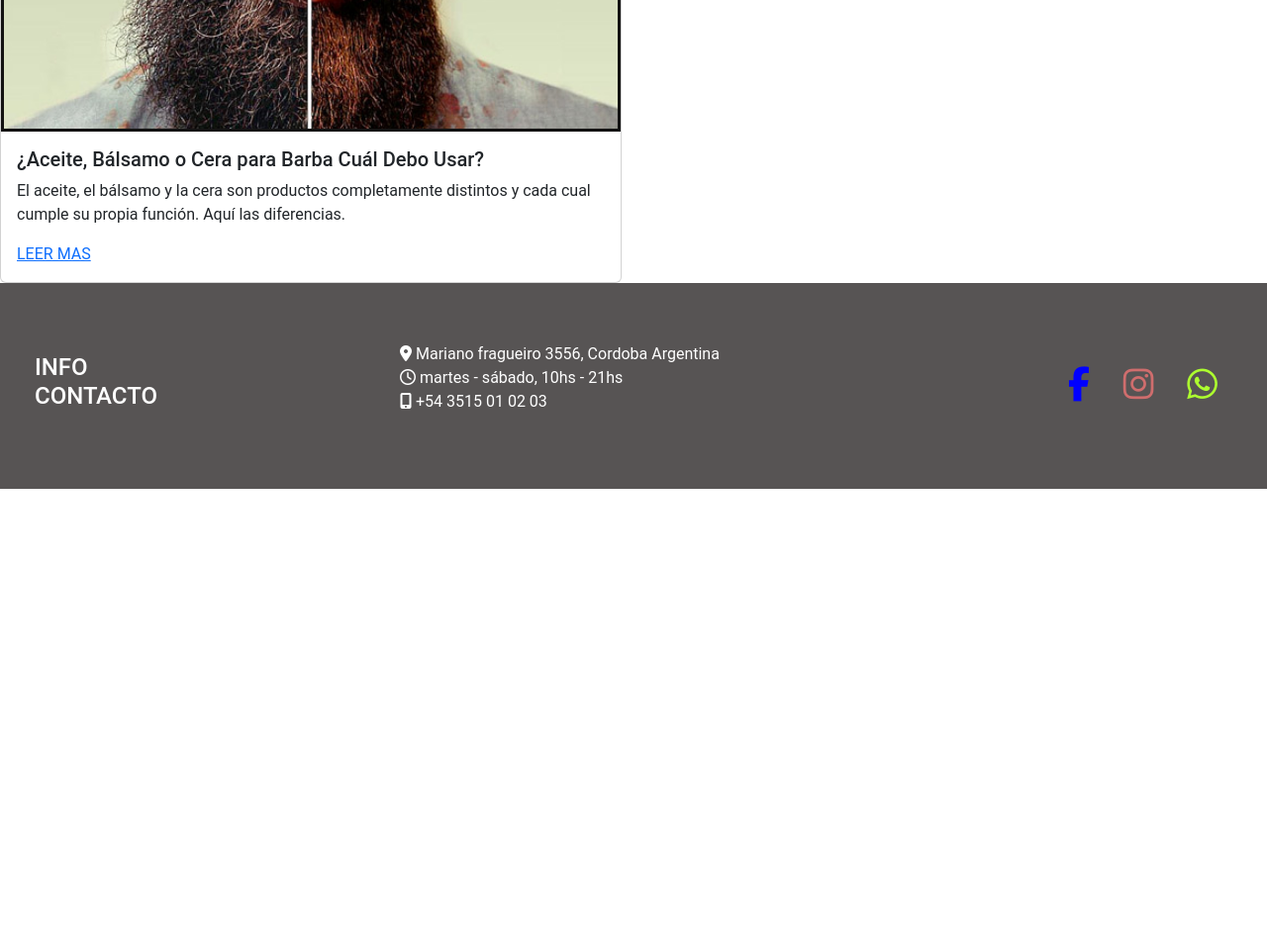
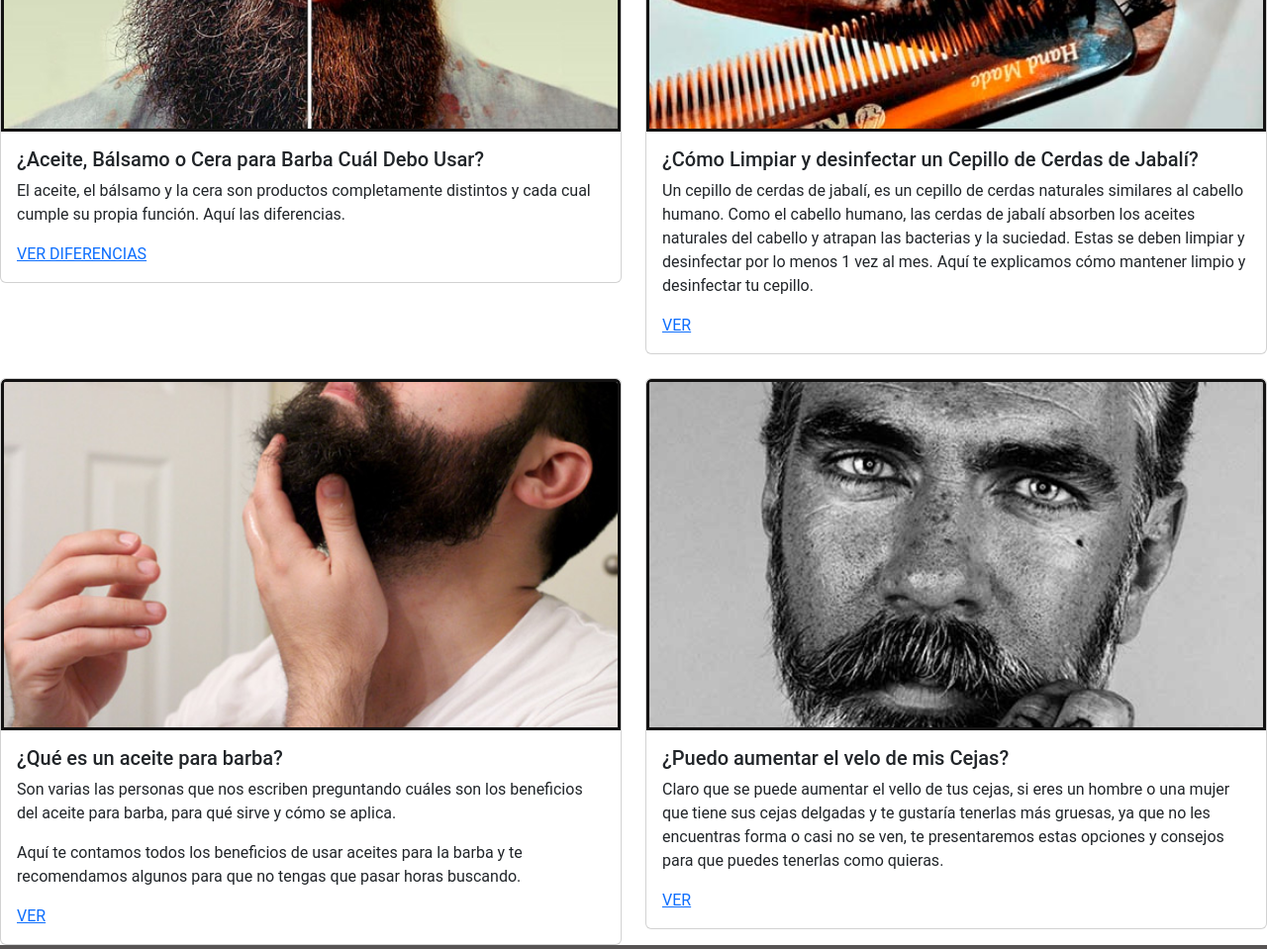
Before and after one commit to matibraca/trabajo-final, a plain HTML site: page paginas/blog.html in a window 1280 px wide. Shown: the part 420-1379 px from the top of the page at 99% size. Before the commit the page ends 914 px from the top, so only its background shows below. Drawn offline with nearby package versions, Linux system fonts and the light colour scheme.

Commit message:
completamos blog

```diff
--- a/paginas/blog.html
+++ b/paginas/blog.html
@@ -61,21 +61,47 @@
     <div class="row row-cols-1 row-cols-md-2 g-4">
       <div class="col">
         <div class="card">
-          <img src="../imagenes/b-aceite_balsamo_cera.jpg" class="card-img-top" alt="acceite-balsamo-cera">
+          <img src="../imagenes/b-aceite_balsamo_cera.jpg" class="card-img-top" alt="aceite-balsamo-cera">
           <div class="card-body">
             <h5 class="card-title">¿Aceite, Bálsamo o Cera para Barba Cuál Debo Usar?</h5>
             <p class="card-text">El aceite, el bálsamo y la cera son productos completamente distintos y cada cual cumple su propia función. Aquí las diferencias.</p>
-            <a href=https://youtu.be/-igWBJxtt0o>LEER MAS</a>
+            <a href=https://youtu.be/-igWBJxtt0o>VER DIFERENCIAS</a>
+          </div>
+        </div>
+      </div>
+      <div class="col">
+        <div class="card">
+          <img src="../imagenes/limpieza_cepillo.jpg" class="card-img-top" alt="limpieza de cepillo">
+          <div class="card-body">
+            <h5 class="card-title">¿Cómo Limpiar y desinfectar un Cepillo de Cerdas de Jabalí?</h5>
+            <p class="card-text">Un cepillo de cerdas de jabalí, es un cepillo de cerdas naturales similares al cabello humano. Como el cabello humano, las cerdas de jabalí absorben los aceites naturales del cabello y atrapan las bacterias y la suciedad. Estas se deben limpiar y desinfectar por lo menos 1 vez al mes. Aquí te explicamos cómo mantener limpio y desinfectar tu cepillo.</p>
+            <a href=https://youtu.be/pDOeD_6c12Y>VER</a>
+          </div>
+        </div>
+      </div>
+      <div class="col">
+        <div class="card">
+          <img src="../imagenes/aceite_barba.jpg" class="card-img-top" alt="...">
+          <div class="card-body">
+            <h5 class="card-title">¿Qué es un aceite para barba?</h5>
+            <p class="card-text">Son varias las personas que nos escriben preguntando cuáles son los beneficios del aceite para barba, para qué sirve y cómo se aplica.
+            <p class="card-text">Aquí te contamos todos los beneficios de usar aceites para la barba y te recomendamos algunos para que no tengas que pasar horas buscando.</p>
+            <a href=https://youtu.be/tt9kGVoqD9M>VER</a>
+          </div>
+        </div>
+      </div>
+      <div class="col">
+        <div class="card">
+          <img src="../imagenes/crecimiento_cejas.jpg" class="card-img-top" alt="...">
+          <div class="card-body">
+            <h5 class="card-title">¿Puedo aumentar el velo de mis Cejas?</h5>
+            <p class="card-text">Claro que se puede aumentar el vello de tus cejas, si eres un hombre o una mujer que tiene sus cejas delgadas y te gustaría tenerlas más gruesas, ya que no les encuentras forma o casi no se ven, te presentaremos estas opciones y consejos para que puedes tenerlas como quieras.</p>
+            <a href=https://youtu.be/1GOk_qSAGG8>VER</a>
           </div>
         </div>
       </div>
 
   </main>
-
-
-
-
-
 
   <footer>
 
```
Also changed, not shown: imagenes/aceite_barba.jpg (added), imagenes/crecimiento_cejas.jpg (added), imagenes/limpieza_cepillo.jpg (added).
